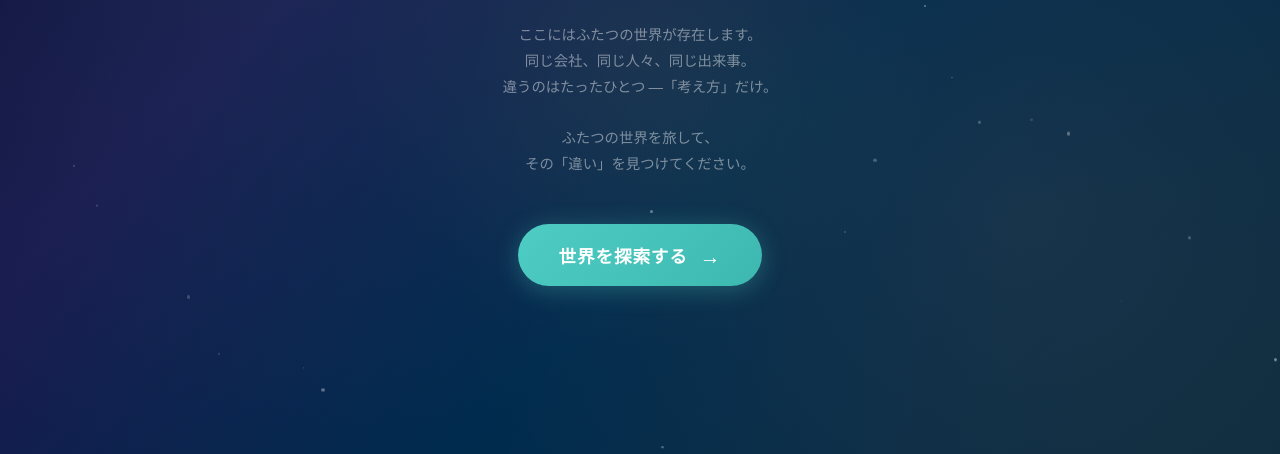
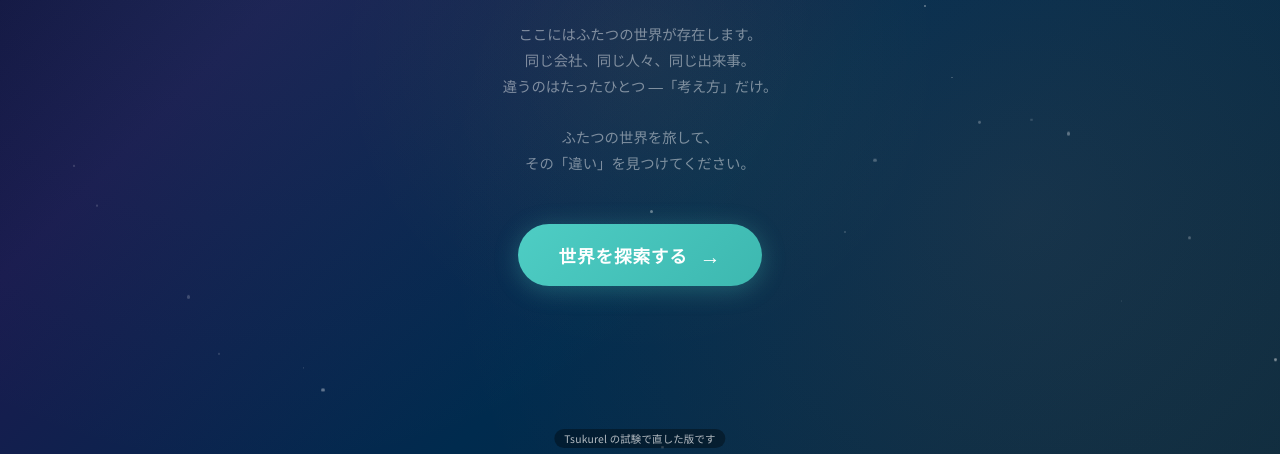
Before and after one commit to Shunichi-Takeda/stock-philosophy-game, a plain HTML site: page index.html in a window 1280 px wide. Shown: the part 346-800 px from the top of the page. Drawn offline with Linux system fonts and the light colour scheme.

Commit message:
【試験・取り込まずに閉じます】Tsukurel で直した版: 画面のいちばん下に、小さな文字で「Tsukurel の試験で直した版です」と1行だけ表示する。ほかは変えない。

```diff
--- a/index.html
+++ b/index.html
@@ -955,6 +955,22 @@ body {
   .diff-row { grid-template-columns: 1fr; }
   .insight-label { min-width: 100px; font-size: 0.75rem; }
 }
+
+/* ===== BUILD NOTE ===== */
+.build-note {
+  position: fixed;
+  left: 50%;
+  bottom: 6px;
+  transform: translateX(-50%);
+  font-size: 0.65rem;
+  letter-spacing: 0.02em;
+  color: rgba(255,255,255,0.7);
+  background: rgba(0,0,0,0.35);
+  padding: 2px 10px;
+  border-radius: 10px;
+  pointer-events: none;
+  z-index: 2000;
+}
 </style>
 </head>
 <body>
@@ -964,6 +980,9 @@ body {
   <div class="portal-circle"></div>
   <span class="portal-text" id="portal-text"></span>
 </div>
+
+<!-- Build Note (always visible, all screens) -->
+<div class="build-note">Tsukurel の試験で直した版です</div>
 
 <!-- TITLE SCREEN -->
 <div class="screen active" id="title-screen">
```
